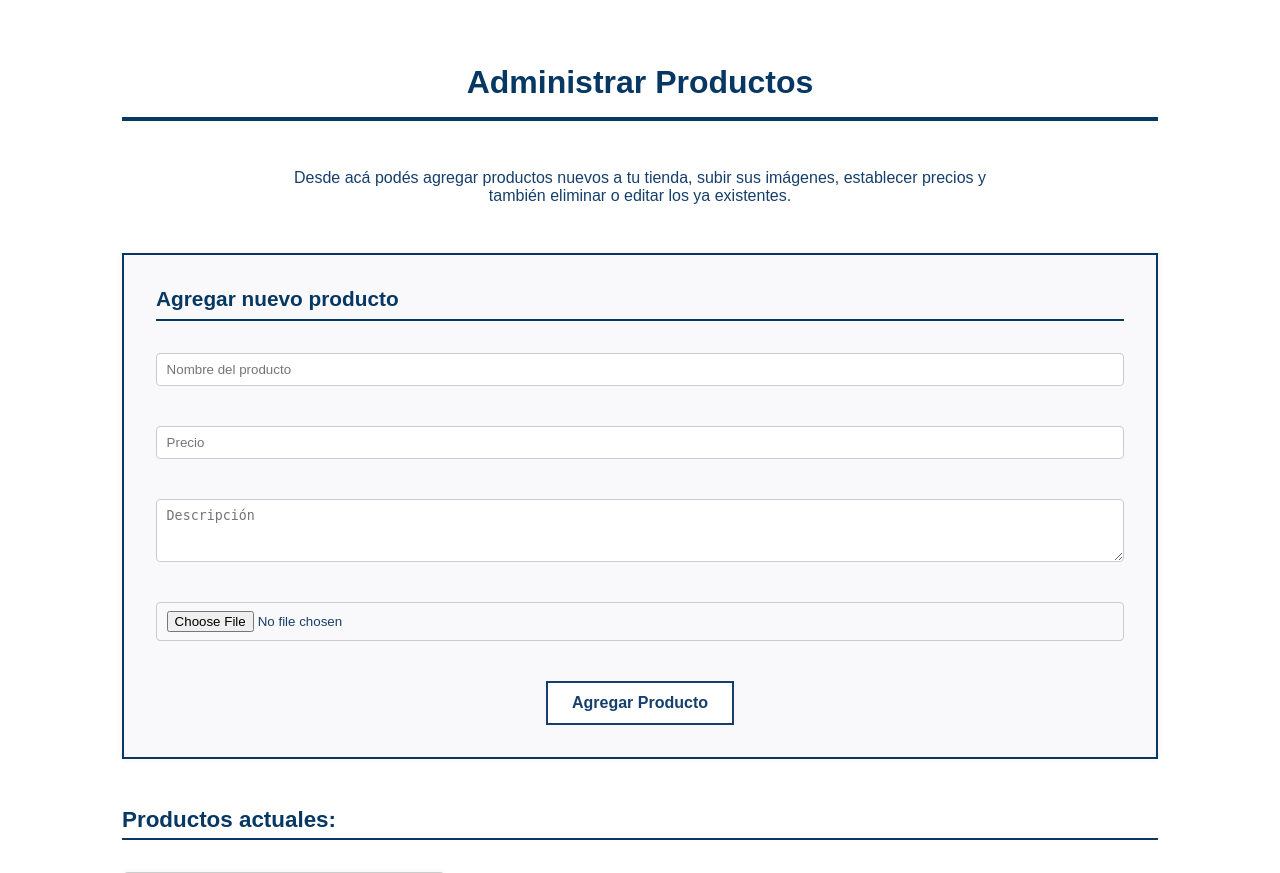
After one commit to Aldana-dev/LaHoraAzul, a Flask app: page /admin/productos in a window 1280 px wide. The commit adds this page. Shown: the top 873 px of the page. Run offline with Flask 3, Linux system fonts and the light colour scheme.

Commit message:
Unificar y mejorar estilos y estructura para panel de administración

```diff
--- a/app/app.py
+++ b/app/app.py
@@ -34,5 +34,17 @@ def login():
 def admin():
     return render_template('admin.html')
 
+@app.route("/admin/banner")
+def admin_banner():
+    return render_template("admin_banner.html")
+
+@app.route("/admin/galeria")
+def admin_galeria():
+    return render_template("admin_galeria.html")
+
+@app.route("/admin/productos")
+def admin_productos():
+    return render_template("admin_productos.html")
+
 if __name__ == '__main__':
     app.run(debug=True, port=5000)
--- a/app/static/css/admin.css
+++ b/app/static/css/admin.css
@@ -1,44 +1,280 @@
-.admin-container {
-  max-width: 900px;
-  margin: 4rem auto;
-  padding: 1rem 2rem;
-  box-shadow: 0 0 10px rgb(0 0 0 / 0.1);
+/* ==========================
+   ESTRUCTURA GENERAL
+========================== */
+.admin-panel {
+  max-width: 1100px;
+  margin: 0 auto;
+  padding: 3rem 2rem;
+  box-sizing: border-box;
 }
 
-.admin-panel {
-  max-width: 800px;
+.titulo-admin {
+  text-align: center;
+  font-family: 'Poppins', sans-serif;
+  font-size: 2rem;
+  color: #073763;
+  margin-bottom: 1rem;
+}
+
+.separador {
+  height: 4px;
+  background-color: #073763;
+  border: none;
+  margin: 0 auto 3rem auto;
+}
+
+.text-center {
+  text-align: center;
+  margin-top: 4rem;
+}
+
+/* ==========================
+   TARJETAS ADMIN (y galería/productos)
+========================== */
+.tarjetas-admin {
+  display: flex;
+  flex-wrap: wrap;
+  gap: 2rem;
+  justify-content: space-between;
+}
+
+.tarjeta {
+  flex: 1 1 calc(33.333% - 2rem);
+  border: 2px solid #073763;
+  padding: 2rem;
+  background-color: #f9f9fb;
+  display: flex;
+  flex-direction: column;
+  justify-content: space-between;
+  min-width: 250px;
+  box-shadow: 0 0 8px rgba(0, 0, 0, 0.05);
+}
+
+.tarjeta h3 {
+  font-family: 'Libre Franklin', sans-serif;
+  font-size: 1.3rem;
+  color: #073763;
+  margin-bottom: 2rem;
+  border-bottom: 2px solid #073763;
+  padding-bottom: 0.5rem;
+}
+
+.tarjeta p {
+  margin-bottom: 2rem;
+}
+
+.tarjeta .btn {
+  align-self: center;
+  text-align: center;
+  padding: 0.7rem 1.5rem;
+  font-size: 1rem;
+  display: inline-block;
+}
+
+/* ==========================
+   FORMULARIOS
+========================== */
+.form-banner,
+.form-galeria {
+  max-width: 500px;
+  margin: 0 auto;
+  padding: 2rem;
+}
+
+.form-upload {
+  display: flex;
+  flex-direction: column;
+  gap: 2rem;
+}
+
+.label-upload {
+  font-weight: 600;
+  color: #073763;
+}
+
+.form-upload input[type="file"],
+.form-producto input,
+.form-producto textarea,
+.form-producto input[type="file"] {
+  padding: 0.5rem 0.6rem;
+  border: 1px solid #ccc;
+  border-radius: 4px;
+  width: 100%;
+  box-sizing: border-box;
+  margin-bottom: 0.5rem;
+}
+
+/* ==========================
+   DESCRIPCIÓN Y TÍTULOS
+========================== */
+.descripcion {
+  max-width: 700px;
+  margin: 0 auto 3rem auto;
+  font-size: 1rem;
+  text-align: center;
+}
+
+.subtitulo {
+  font-family: 'Libre Franklin', sans-serif;
+  color: #073763;
+  font-size: 1.4rem;
+  border-bottom: 2px solid #073763;
+  padding-bottom: 0.3rem;
+  margin: 3rem auto 1.5rem auto;
+}
+
+/* ==========================
+   GALERÍA Y PRODUCTOS - TARJETAS
+========================== */
+.galeria-item,
+.producto-item {
+  background-color: #f9f9fb;
+  border: 1px solid #ccc;
+  border-radius: 6px;
+  padding: 1rem;
+  display: flex;
+  flex-direction: column;
+  align-items: center;
+  box-shadow: 0 0 6px rgba(0, 0, 0, 0.05);
+  overflow: hidden;
+}
+
+.galeria-item img,
+.producto-item img {
+  width: 100%;
+  aspect-ratio: 1 / 1;
+  object-fit: cover;
+  border-radius: 4px;
+  margin-bottom: 1rem;
+}
+
+/* ==========================
+   BOTONES PRODUCTOS
+========================== */
+.botones-producto {
+  display: flex;
+  gap: 1rem;
+  margin-top: 0.5rem;
+  justify-content: center;
+  width: 100%;
+}
+
+.botones-producto .btn {
+  flex: 1 1 0;
+  padding: 0.5rem 0;
+  font-size: 1rem;
+  max-width: 100%;
+  box-sizing: border-box;
+  text-align: center;
+}
+
+
+/* ==========================
+   PREVISUALIZACIÓN BANNER
+========================== */
+.banner-preview .imagen-item {
+  display: flex;
+  justify-content: space-between;
+  align-items: center;
+  border-radius: 6px;
+  padding: 1rem;
+  margin: 0 auto 1.5rem auto;
+  max-width: 900px;
+  gap: 1rem;
+}
+
+.banner-preview .imagen-item img {
+  width: 100%;
+  max-width: 700px;
+  height: auto;
+  border-radius: 4px;
+  object-fit: cover;
+}
+
+/* ==========================
+   PREVISUALIZACIÓN GALERÍA
+========================== */
+.galeria-preview-grid {
+  max-width: 1100px;
   margin: 0 auto;
 }
 
-.admin-panel h2,
-.admin-container h2 {
-  font-family: 'Poppins', sans-serif;
-  font-weight: 600;
-  font-size: 2rem;
-  color: #073763;
-  margin-bottom: 1.5rem;
+.galeria-grid {
+  display: grid;
+  grid-template-columns: repeat(auto-fill, minmax(300px, 1fr));
+  gap: 2rem;
+  margin-top: 2rem;
 }
 
-.admin-section {
-  border-left: 4px solid #073763;
-  padding: 20px;
-  margin-bottom: 2rem;
+/* ==========================
+   PREVISUALIZACIÓN PRODUCTOS
+========================== */
+.imagen-item {
+  display: flex;
+  align-items: center;
+  gap: 1rem;
+  margin-bottom: 1rem;
 }
 
-.admin-section h3,
-.admin-container section h3 {
-  font-family: 'Libre Franklin', sans-serif;
-  font-weight: 600;
-  font-size: 1.5rem;
-  color: #073763;
-  margin-top: 0;
-  margin-bottom: 0.8rem;
-  border-bottom: 2px solid #073763;
-  padding-bottom: 0.3rem;
+.imagen-item img {
+  width: 100px;
+  height: auto;
+  border: 1px solid #ccc;
+  object-fit: cover;
 }
 
-.admin-section p {
-  margin-bottom: 1rem;
-  font-family: 'Libre Franklin', sans-serif;
-  font-size: 0.9rem;
+/* ==========================
+   RESPONSIVE
+========================== */
+@media (max-width: 768px) {
+  .tarjetas-admin {
+    flex-direction: column;
+  }
+
+  .tarjeta {
+    flex: 1 1 100%;
+  }
 }
+
+/* ==========================
+   ESTILOS MODAL
+========================== */
+.modal {
+  display: none;
+  position: fixed;
+  z-index: 1000;
+  left: 0;
+  top: 0;
+  width: 100%;
+  height: 100%;
+  overflow: auto;
+  background-color: rgba(0,0,0,0.6);
+}
+
+.modal-content {
+  background-color: #f9f9fb;
+  margin: 8% auto;
+  padding: 2rem;
+  border: 2px solid #073763;
+  border-radius: 8px;
+  width: 90%;
+  max-width: 500px;
+  box-shadow: 0 0 10px rgba(0,0,0,0.25);
+  position: relative;
+}
+
+.cerrar {
+  color: #073763;
+  position: absolute;
+  top: 12px;
+  right: 16px;
+  font-size: 2rem;
+  font-weight: bold;
+  cursor: pointer;
+  user-select: none;
+  transition: color 0.3s ease;
+}
+
+.cerrar:hover {
+  color: #be2a88;
+}
--- /dev/null
+++ b/app/templates/admin_productos.html
@@ -0,0 +1,133 @@
+<!DOCTYPE html>
+<html lang="es">
+  <head>
+    <meta charset="UTF-8" />
+    <title>Administrar Productos - La Hora Azul</title>
+    <meta name="viewport" content="width=device-width, initial-scale=1" />
+    <link
+      rel="stylesheet"
+      href="{{ url_for('static', filename='css/estilos.css') }}"
+    />
+    <link
+      rel="stylesheet"
+      href="{{ url_for('static', filename='css/admin.css') }}"
+    />
+  </head>
+  <body class="pagina">
+    <section class="admin-panel">
+      <h2 class="titulo-admin">Administrar Productos</h2>
+      <hr class="separador" />
+      <p class="descripcion">
+        Desde acá podés agregar productos nuevos a tu tienda, subir sus
+        imágenes, establecer precios y también eliminar o editar los ya
+        existentes.
+      </p>
+
+      <!-- Formulario dentro de tarjeta -->
+      <div class="tarjeta form-producto">
+        <h3>Agregar nuevo producto</h3>
+        <form
+          action="#"
+          method="post"
+          enctype="multipart/form-data"
+          class="form-upload"
+        >
+          <input
+            type="text"
+            name="nombre"
+            placeholder="Nombre del producto"
+            required
+          />
+          <input type="number" name="precio" placeholder="Precio" required />
+          <textarea
+            name="descripcion"
+            placeholder="Descripción"
+            rows="3"
+          ></textarea>
+          <input type="file" name="imagen" required />
+          <button type="submit" class="btn boton">Agregar Producto</button>
+        </form>
+      </div>
+
+      <!-- Productos actuales -->
+      <h3 class="subtitulo">Productos actuales:</h3>
+      <div class="galeria-preview-grid">
+        <div class="galeria-grid">
+          <!-- Repetir por producto -->
+          <div class="galeria-item">
+            <img
+              src="{{ url_for('static', filename='img/producto1.jpg') }}"
+              alt="Producto"
+            />
+            <p>Producto 1 - $1000</p>
+            <div class="botones-producto">
+              <button class="btn boton">Eliminar</button>
+              <button class="btn boton">Editar</button>
+            </div>
+          </div>
+          <!-- Fin producto -->
+        </div>
+      </div>
+
+      <!-- Botón volver -->
+      <div class="text-center mt-5">
+        <a href="{{ url_for('admin') }}" class="btn boton">Volver al Panel</a>
+      </div>
+    </section>
+
+    <!-- Modal Editar Producto -->
+    <div id="modal-editar" class="modal">
+      <div class="modal-content">
+        <span class="cerrar">&times;</span>
+        <h3>Editar Producto</h3>
+        <form
+          id="form-editar-producto"
+          action="#"
+          method="post"
+          enctype="multipart/form-data"
+          class="form-upload"
+        >
+          <input
+            type="text"
+            name="nombre"
+            placeholder="Nombre del producto"
+            required
+          />
+          <input type="number" name="precio" placeholder="Precio" required />
+          <textarea
+            name="descripcion"
+            placeholder="Descripción"
+            rows="3"
+          ></textarea>
+          <input type="file" name="imagen" />
+          <button type="submit" class="btn boton">Guardar Cambios</button>
+        </form>
+      </div>
+    </div>
+
+    <script>
+      // Obtener elementos
+      const modal = document.getElementById("modal-editar");
+      const btnsEditar = document.querySelectorAll(".btn.boton.edit-btn");
+      const spanCerrar = modal.querySelector(".cerrar");
+
+      btnsEditar.forEach((btn) => {
+        btn.addEventListener("click", (e) => {
+          e.preventDefault();
+          // Aquí podés cargar datos del producto a editar si querés
+          modal.style.display = "block";
+        });
+      });
+
+      spanCerrar.onclick = function () {
+        modal.style.display = "none";
+      };
+
+      window.onclick = function (event) {
+        if (event.target == modal) {
+          modal.style.display = "none";
+        }
+      };
+    </script>
+  </body>
+</html>
```
Also changed, not shown: app/static/css/login.css (added, +76 -0 lines), app/templates/admin.html (+12 -9 lines), app/templates/admin_banner.html (added, +87 -0 lines), app/templates/admin_galeria.html (added, +68 -0 lines), app/templates/login.html (+13 -39 lines).
